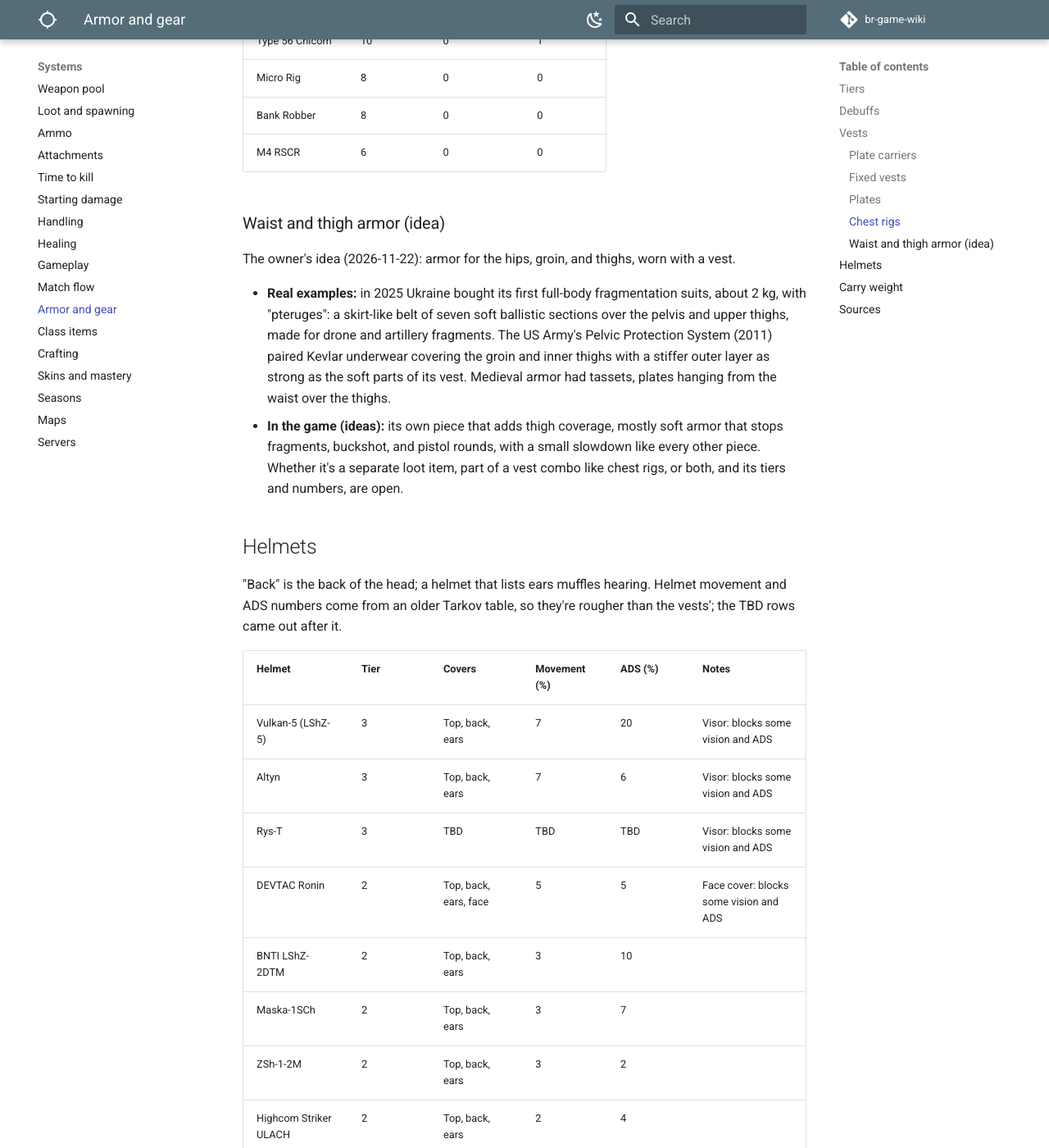
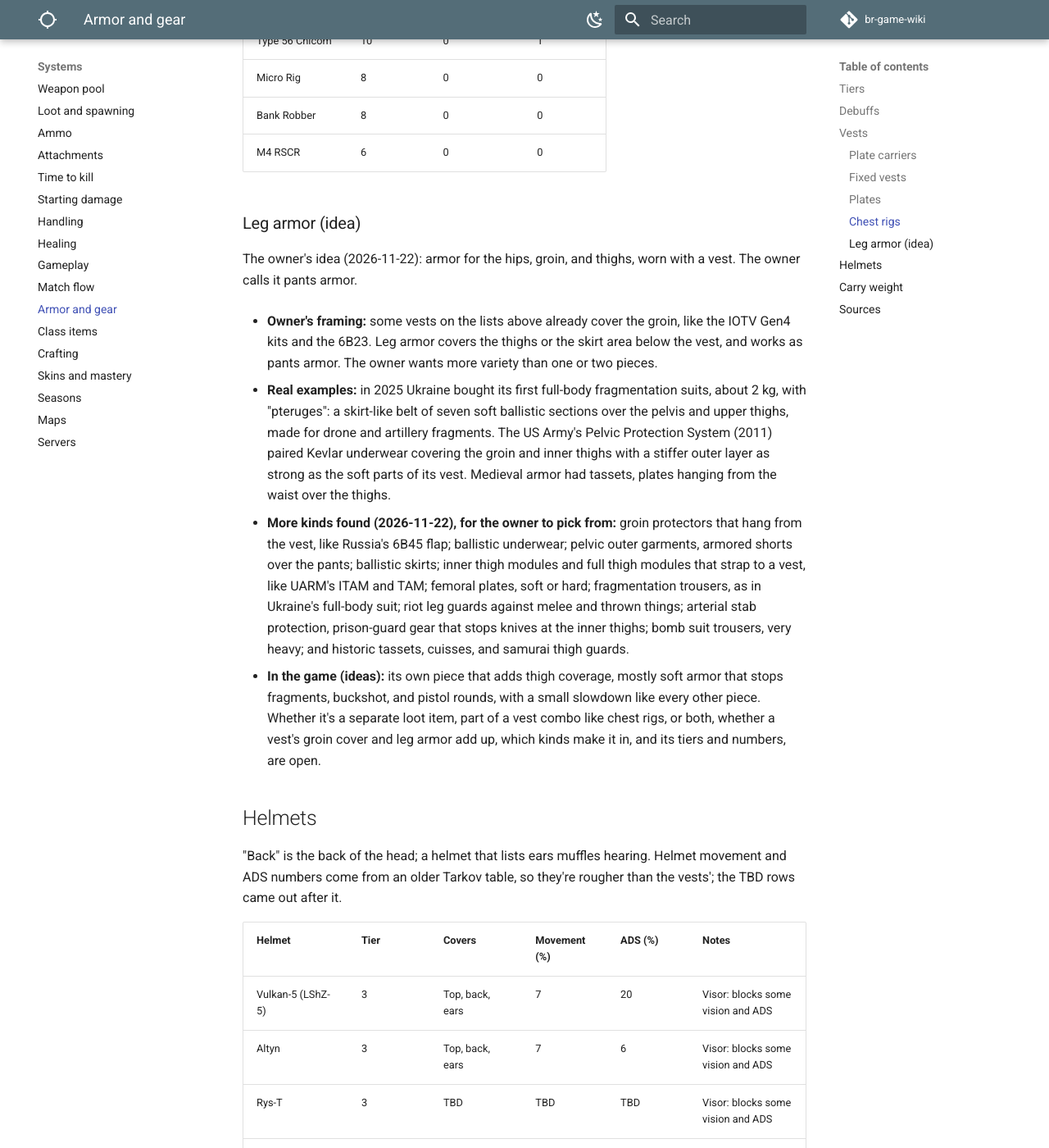
Before and after one commit to DerrickSpartan1/br-game-wiki, an MkDocs documentation site: the page built from docs/systems/armor.md, in a window 1280 px wide and 1400 px high, scrolled down 8660 px. Shown: the whole window at 82% size. Built offline with MkDocs 1.6.1 and Material for MkDocs 9.7.7, drawn with Linux system fonts in a browser that asks for light colours; comment, search, counter and statistics services are not loaded; some of the changed text lies outside the part shown.

Commit message:
Leg armor: owner's pants armor framing and more kinds found
Co-Authored-By: Claude Opus 5.5 <noreply@anthropic.com>
Claude-Session: https://claude.ai/code/session_01LAp2s4euUjj6HZthupXLj4

```diff
--- a/docs/systems/armor.md
+++ b/docs/systems/armor.md
@@ -177,12 +177,15 @@ The random rigs for carriers without pouches. Color variants are skins.
 | Bank Robber | 8 | 0 | 0 |
 | M4 RSCR | 6 | 0 | 0 |
 
-### Waist and thigh armor (idea)
+### Leg armor (idea)
 
-The owner's idea (2026-11-22): armor for the hips, groin, and thighs, worn with a vest.
+The owner's idea (2026-11-22): armor for the hips, groin, and thighs, worn with a vest. The owner calls it pants armor.
+
+- **Owner's framing:** some vests on the lists above already cover the groin, like the IOTV Gen4 kits and the 6B23. Leg armor covers the thighs or the skirt area below the vest, and works as pants armor. The owner wants more variety than one or two pieces.
 
 - **Real examples:** in 2025 Ukraine bought its first full-body fragmentation suits, about 2 kg, with "pteruges": a skirt-like belt of seven soft ballistic sections over the pelvis and upper thighs, made for drone and artillery fragments. The US Army's Pelvic Protection System (2011) paired Kevlar underwear covering the groin and inner thighs with a stiffer outer layer as strong as the soft parts of its vest. Medieval armor had tassets, plates hanging from the waist over the thighs.
-- **In the game (ideas):** its own piece that adds thigh coverage, mostly soft armor that stops fragments, buckshot, and pistol rounds, with a small slowdown like every other piece. Whether it's a separate loot item, part of a vest combo like chest rigs, or both, and its tiers and numbers, are open.
+- **More kinds found (2026-11-22), for the owner to pick from:** groin protectors that hang from the vest, like Russia's 6B45 flap; ballistic underwear; pelvic outer garments, armored shorts over the pants; ballistic skirts; inner thigh modules and full thigh modules that strap to a vest, like UARM's ITAM and TAM; femoral plates, soft or hard; fragmentation trousers, as in Ukraine's full-body suit; riot leg guards against melee and thrown things; arterial stab protection, prison-guard gear that stops knives at the inner thighs; bomb suit trousers, very heavy; and historic tassets, cuisses, and samurai thigh guards.
+- **In the game (ideas):** its own piece that adds thigh coverage, mostly soft armor that stops fragments, buckshot, and pistol rounds, with a small slowdown like every other piece. Whether it's a separate loot item, part of a vest combo like chest rigs, or both, whether a vest's groin cover and leg armor add up, which kinds make it in, and its tiers and numbers, are open.
 
 ## Helmets
 
@@ -243,7 +246,7 @@ Like PUBG, every item has a weight and your gear sets how much you can carry. PU
 
 ## Sources
 
-- [United24: Ukraine's full-body protective suit (2025)](https://united24media.com/defense-tech/ukraine-develops-full-body-protective-armor-that-nato-armies-do-not-currently-field-23518) · [US Army: "Kevlar underpants" protect pelvic region (2012)](https://www.army.mil/article/74306/)
+- [United24: Ukraine's full-body protective suit (2025)](https://united24media.com/defense-tech/ukraine-develops-full-body-protective-armor-that-nato-armies-do-not-currently-field-23518) · [US Army: "Kevlar underpants" protect pelvic region (2012)](https://www.army.mil/article/74306/) · [UARM: TAM thigh armor module](https://uarmprotection.com/product/thight-armor-module/) · [UARM: ITAM inner thigh armor module](https://uarmprotection.com/product/inner-thigh-armor-module/) · [Ukrainian Armor: thigh protectors](https://ukrainianarmor.com/en/?p=2504) · [Med-Eng: EOD 10 bomb suit](https://med-eng.com/product/eod-10-suit-helmet)
 - [Tarkov Forge: Armor chart](https://tarkovforge.com/armor) (vest classes, coverage, and penalties)
 - [Tarkov Forge: Helmet chart](https://tarkovforge.com/helmets) (helmet classes)
 - [Escape from Tarkov Wiki: Armor plates](https://escapefromtarkov.fandom.com/wiki/Armor_plates) (plate weights and penalties)
```
Also changed, not shown: docs/planning/changelog.md (+2 -1 lines), docs/planning/open-questions.md (+1 -1 lines).
